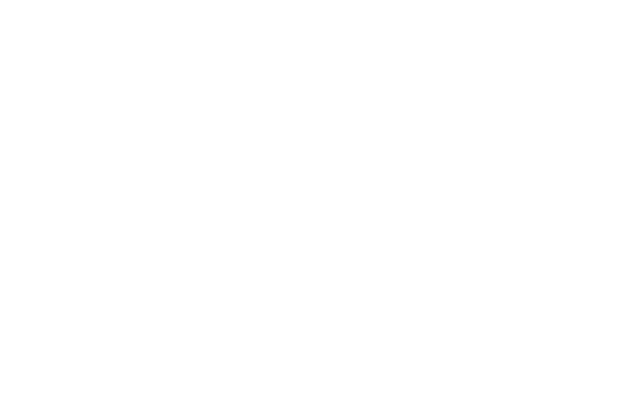
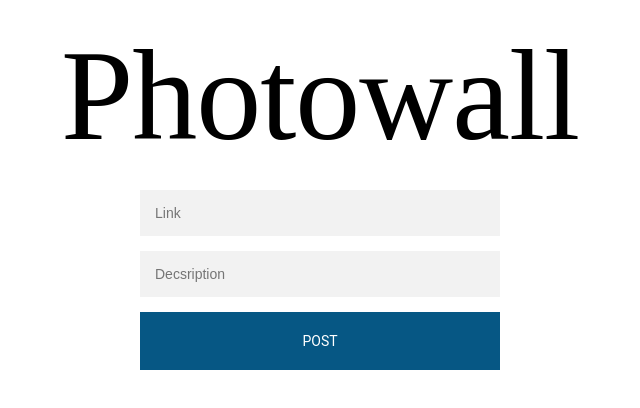
Before and after one commit to storiaca/photowall, a React (Create React App) app: page /AddPhoto in a window 1280 px wide. Shown: the top 408 px of the page, without its empty margins (320-960 px from the left). Built offline with nearby package versions, Linux system fonts and the light colour scheme; a web font is replaced by a local one.

Commit message:
Create action addPost

```diff
--- a/src/Components/AddPhoto.js
+++ b/src/Components/AddPhoto.js
@@ -15,7 +15,8 @@
             imageLink: imageLink
         }
         if(description && imageLink) {
-            this.props.onAddPhoto(post)
+            this.props.addPost(post)
+            this.props.onHistory.push('/')
         }
     }
     render() {
--- a/src/Components/App.js
+++ b/src/Components/App.js
@@ -1,7 +1,8 @@
 import Main from './Main'
 import {connect} from 'react-redux'
 import {bindActionCreators} from 'redux'
-import {removePost} from '../redux/actions'
+import * as actions from '../redux/actions'
+import {withRouter} from 'react-router'
 
 function mapStateToProps(state) {
     return {
@@ -10,9 +11,9 @@
 }
 
 function mapDispatchToProps (dispatch) {
- return bindActionCreators({removePost}, dispatch)
+ return bindActionCreators(actions, dispatch)
 }
 
-const App = connect(mapStateToProps, mapDispatchToProps)(Main)
+const App = withRouter(connect(mapStateToProps, mapDispatchToProps)(Main))
 
 export default App
--- a/src/Components/Main.js
+++ b/src/Components/Main.js
@@ -21,12 +21,9 @@
                     </div>
                 )}/>
 
-                {/* <Route path = "/AddPhoto" render = {({history}) => (
-                    <AddPhoto onAddPhoto = {(addedPost) => {
-                        this.addPhoto(addedPost)
-                        history.push('/')
-                    }}/>
-                )}/>  */}
+                <Route path = "/AddPhoto" render = {({history}) => (
+                    <AddPhoto {...this.props} onHistory={history}/>
+                )}/>
             </div>
         )
     }
--- a/src/redux/actions.js
+++ b/src/redux/actions.js
@@ -3,8 +3,15 @@
 export function removePost(index) {
     return {
         type: 'REMOVE_POST',
-        index: index
+        index
     }
 }
 
-// adding post actio
+// adding post action
+
+export function addPost(post) {
+    return {
+        type: 'ADD_POST',
+        post
+    }
+}
--- a/src/redux/reducer.js
+++ b/src/redux/reducer.js
@@ -4,6 +4,7 @@
 
     switch (action.type) {
         case 'REMOVE_POST': return [...state.slice(0, action.index ), ...state.slice(action.index + 1)]
+        case 'ADD_POST': return [...state, action.post]
         default: return state
     }
 }
```
